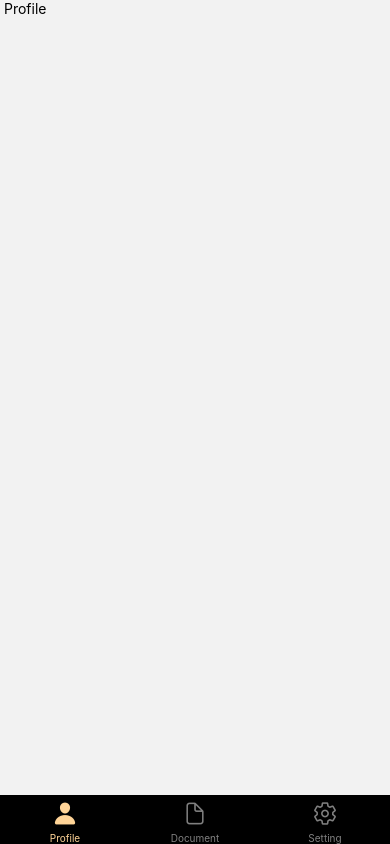
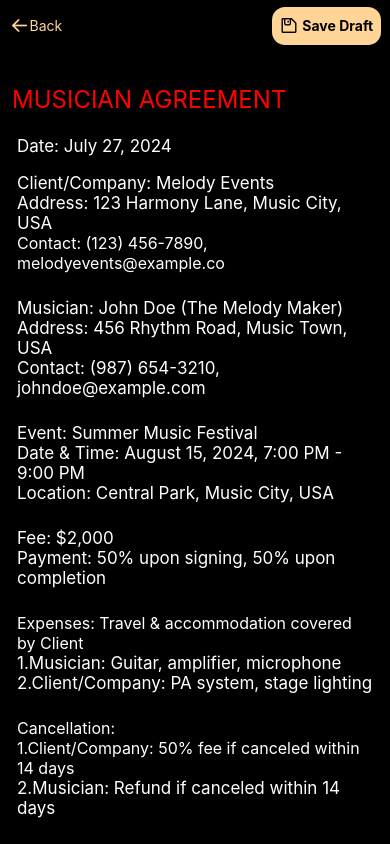
Before and after one commit to NaumanRecat/ZoahMusicGroup, a React Native app: screen /Aggrement in a window 390 px wide. Built offline with nearby package versions, Linux system fonts and the light colour scheme.

Commit message:
aggrement

```diff
--- /dev/null
+++ b/screen/Agreement.js
@@ -0,0 +1,55 @@
+import React from "react";
+import { View, Text, ScrollView } from "react-native";
+import { BackgroundClr, H, W } from "./constant/Common";
+import Header from "./components/Header";
+
+const Aggrement =()=>{
+    return(
+        <View style={{ flex: 1, backgroundColor: BackgroundClr }}>
+            <Header icon />
+            <Text style={{ fontSize: H(2.8), color: 'red', marginLeft: W(3), marginTop:H(4) }} >MUSICIAN AGREEMENT</Text>
+
+            <ScrollView style={{marginRight: W(3), padding:5 }}>
+                <Text style={{ fontSize: H(2), color: 'white', marginLeft: W(3), marginTop:H(2) }} >Date: July 27, 2024</Text>
+                <Text style={{ fontSize: H(2), color: 'white', marginLeft: W(3), marginTop:H(2) }} >Client/Company: Melody Events</Text>
+                <Text style={{ fontSize: H(2), color: 'white', marginLeft: W(3) }} >Address: 123 Harmony Lane, Music City, USA</Text>
+                <Text style={{ fontSize: H(1.9), color: 'white', marginLeft: W(3) }} >Contact: (123) 456-7890, melodyevents@example.co</Text>
+
+                <Text style={{ fontSize: H(2), color: 'white', marginLeft: W(3), marginTop:H(3) }} >Musician: John Doe (The Melody Maker)</Text>
+                <Text style={{ fontSize: H(2), color: 'white', marginLeft: W(3) }} >Address: 456 Rhythm Road, Music Town, USA</Text>
+                <Text style={{ fontSize: H(2), color: 'white', marginLeft: W(3) }} >Contact: (987) 654-3210, johndoe@example.com</Text>
+
+                <Text style={{ fontSize: H(2), color: 'white', marginLeft: W(3), marginTop:H(3) }} >Event: Summer Music Festival</Text>
+                <Text style={{ fontSize: H(2), color: 'white', marginLeft: W(3) }} >Date & Time: August 15, 2024, 7:00 PM - 9:00 PM</Text>
+                <Text style={{ fontSize: H(2), color: 'white', marginLeft: W(3) }} >Location: Central Park, Music City, USA</Text>
+
+                <Text style={{ fontSize: H(2), color: 'white', marginLeft: W(3), marginTop:H(3) }} >Fee: $2,000</Text>
+                <Text style={{ fontSize: H(2), color: 'white', marginLeft: W(3) }} >Payment: 50% upon signing, 50% upon completion</Text>
+
+                <Text style={{ fontSize: H(1.9), color: 'white', marginLeft: W(3), marginTop:H(3) }} >Expenses: Travel & accommodation covered by Client</Text>
+                <Text style={{ fontSize: H(2), color: 'white', marginLeft: W(3) }} >1.Musician: Guitar, amplifier, microphone</Text>
+                <Text style={{ fontSize: H(2), color: 'white', marginLeft: W(3) }} >2.Client/Company: PA system, stage lighting</Text>
+
+                <Text style={{ fontSize: H(1.9), color: 'white', marginLeft: W(3), marginTop:H(3) }} >Cancellation:</Text>
+                <Text style={{ fontSize: H(1.9), color: 'white', marginLeft: W(3) }} >1.Client/Company: 50% fee if canceled within 14 days</Text>
+                <Text style={{ fontSize: H(2), color: 'white', marginLeft: W(3) }} >2.Musician: Refund if canceled within 14 days</Text>
+
+                <Text style={{ fontSize: H(2), color: 'white', marginLeft: W(3), marginTop:H(3) }} >Duration: Minimum 2 hours</Text>
+                <Text style={{ fontSize: H(2), color: 'white', marginLeft: W(3) }} >Arrival: 2 hours before performance</Text>
+
+                <Text style={{ fontSize: H(2), color: 'white', marginLeft: W(3), marginTop:H(3) }} >IP Rights: Musician retains. No Promotional use</Text>
+
+                <Text style={{ fontSize: H(1.9), color: 'white', marginLeft: W(3), marginTop:H(3)}} >Liability:</Text>
+                <Text style={{ fontSize: H(1.9), color: 'white', marginLeft: W(3) }} >Musician: Insurance for equipment and property</Text>
+                <Text style={{ fontSize: H(2), color: 'white', marginLeft: W(3), marginBottom:H(2) }} >Client/Company: Insurance for event and venue</Text>
+
+
+            <Text style={{ fontSize: H(2.8), color: 'red', marginLeft: W(3), marginTop:H(2) }} >SIGNATURE</Text>
+                <Text style={{ fontSize: H(2), color: 'white', marginLeft: W(3), marginTop:H(1),  marginBottom:H(2) }} >Client/Company: Melody Events</Text>
+
+                </ScrollView>
+
+        </View>
+    )
+}
+export default Aggrement
--- a/screen/navigator/ScreenNavigator.js
+++ b/screen/navigator/ScreenNavigator.js
@@ -4,6 +4,8 @@ import { NavigationContainer } from '@react-navigation/native';
 import LandingPage from '../LandingPage';
 import Login from '../Login';
 import BottomTabNavigator from './BottomTabNavigator';
+import Aggrement from '../Agreement';
+
 
 
 const Stack = createNativeStackNavigator();
@@ -11,7 +13,8 @@ const Stack = createNativeStackNavigator();
 const ScreenNavigator =()=>{
   return(
     <NavigationContainer>
-        <Stack.Navigator initialRouteName="BottomTabNavigator">
+        <Stack.Navigator initialRouteName="Aggrement">
+        <Stack.Screen name="Aggrement" component={Aggrement} options={{headerShown:false}}/>
         <Stack.Screen name="BottomTabNavigator" component={BottomTabNavigator} options={{headerShown:false}}/>
         <Stack.Screen name="Login" component={Login} options={{headerShown:false}}/>
         <Stack.Screen name="LandingPage" component={LandingPage} options={{headerShown:false}}/>
```
